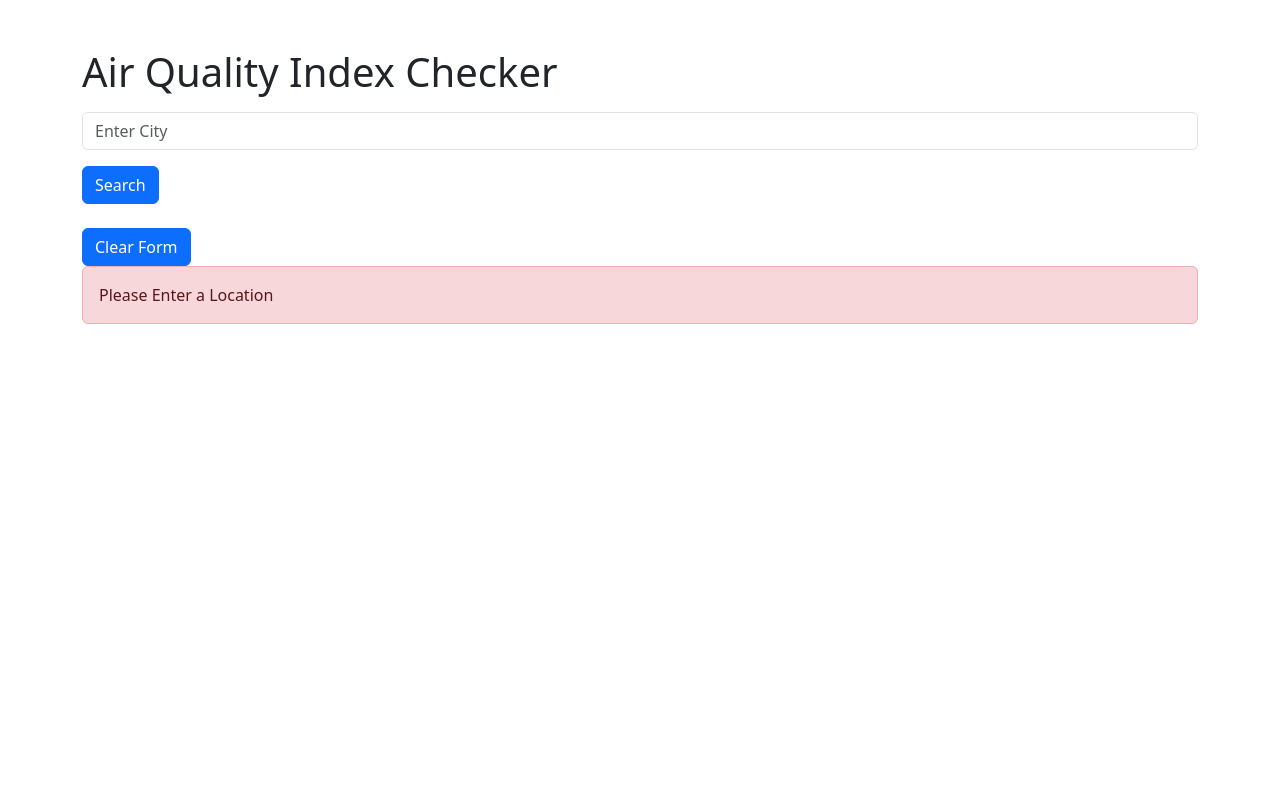
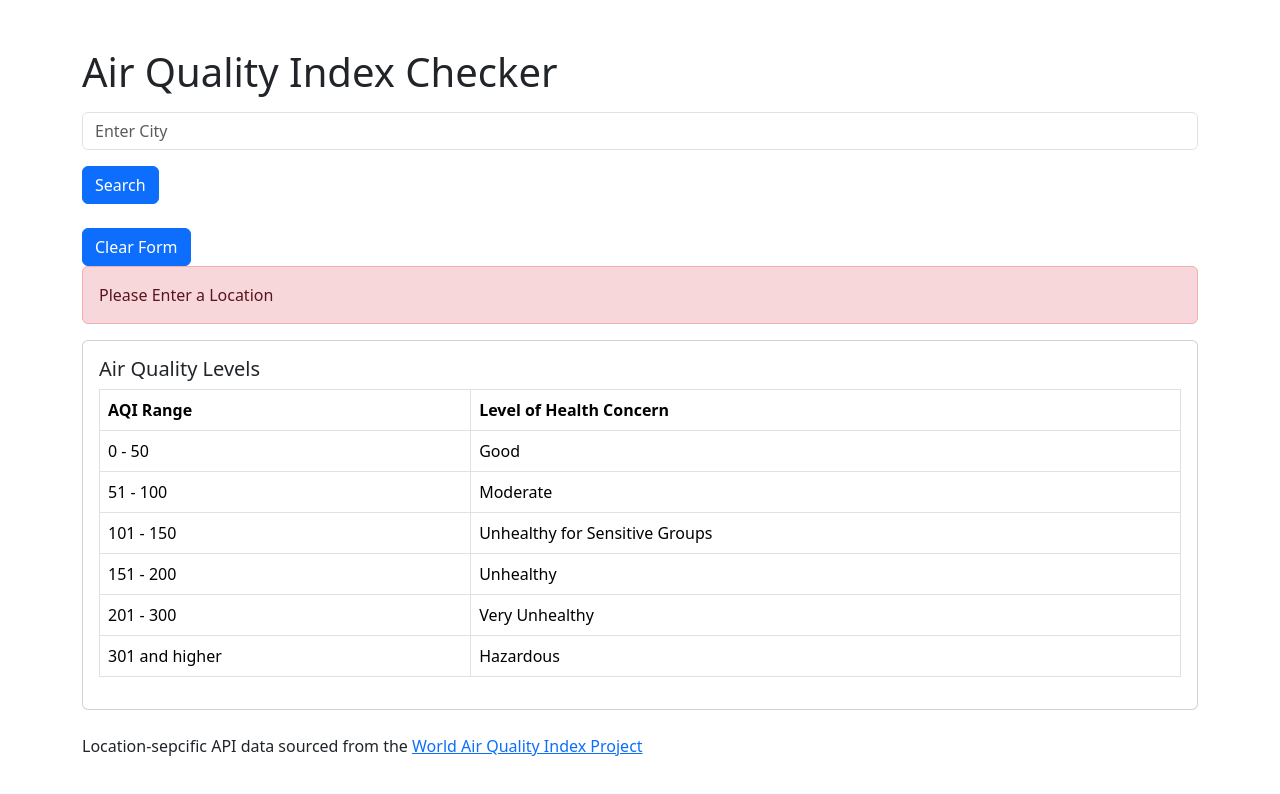
Before and after one commit to d-herz/react-air-quality-index, a React (Vite) app: page / in a window 1280 px wide. Shown: the top 794 px of the page. Built offline with nearby package versions, Linux system fonts and the light colour scheme; no server answers.

Commit message:
Added acknowledgement

```diff
--- a/src/App.jsx
+++ b/src/App.jsx
@@ -72,9 +72,12 @@ function App() {
           <PollutantInfo
             pollutant={airQualityData.dominentpol}
           />
-          <AirQualityLevels />
         </>
       )}
+      <AirQualityLevels />
+      <p>
+        Location-sepcific API data sourced from the <a href=" https://aqicn.org/api/">World Air Quality Index Project</a>
+      </p>
     </div>
 
   )
```
